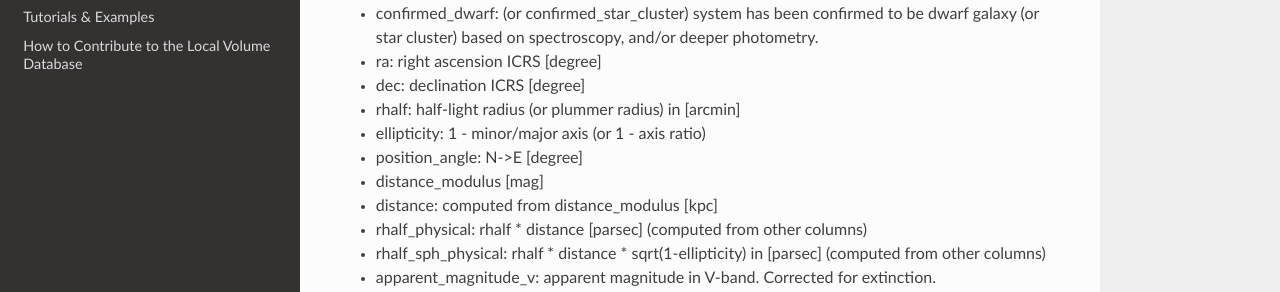
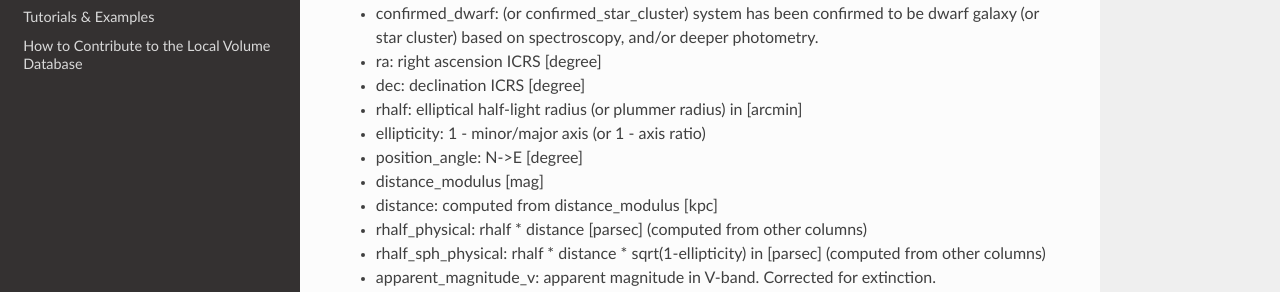
Before and after one commit to apace7/local_volume_database, a Sphinx documentation site: the page built from docs/source/table_description.rst, in a window 1280 px wide and 900 px high, scrolled down 608 px. Shown: the part 158-450 px from the top of the window. Built offline with Sphinx 7.4.7 and the Read the Docs theme 2.0.0, drawn with Linux system fonts in a browser that asks for light colours; pages that are not in the unit, such as notebooks, are missing from menus.

Commit message:
Update table_description.rst

```diff
--- a/docs/source/table_description.rst
+++ b/docs/source/table_description.rst
@@ -26,7 +26,7 @@ columns:
 * confirmed_dwarf: (or confirmed_star_cluster) system has been confirmed to be dwarf galaxy (or star cluster) based on spectroscopy, and/or deeper photometry.
 * ra: right ascension ICRS [degree]
 * dec: declination ICRS [degree]
-* rhalf: half-light radius (or plummer radius) in [arcmin]
+* rhalf: elliptical half-light radius (or plummer radius) in [arcmin]
 * ellipticity: 1 - minor/major axis (or 1 - axis ratio)
 * position_angle: N->E [degree]
 * distance_modulus [mag]
```
